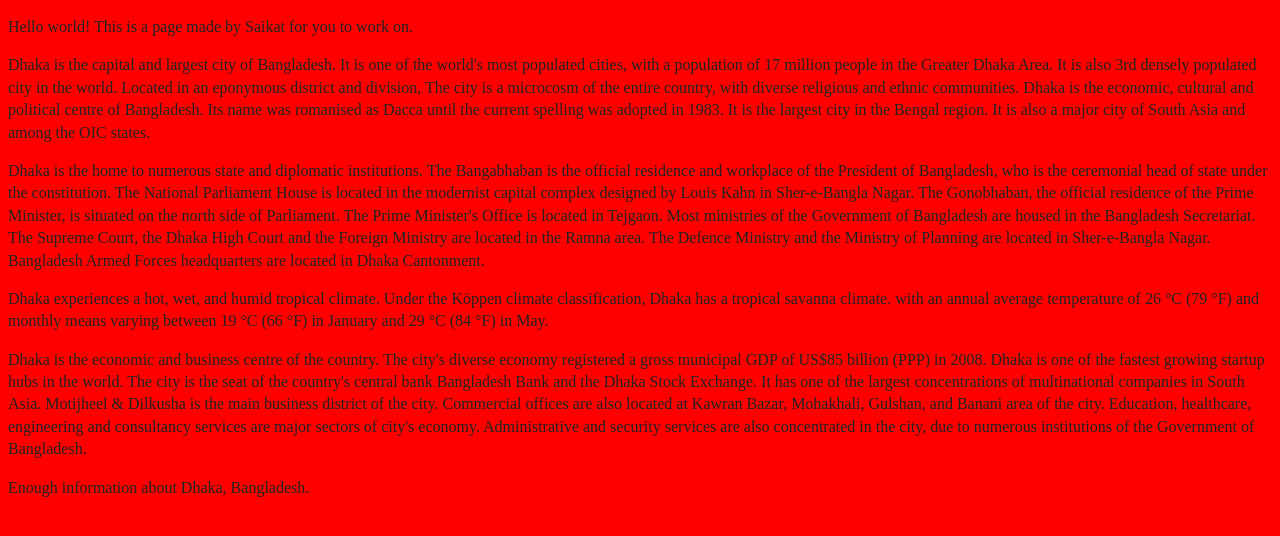
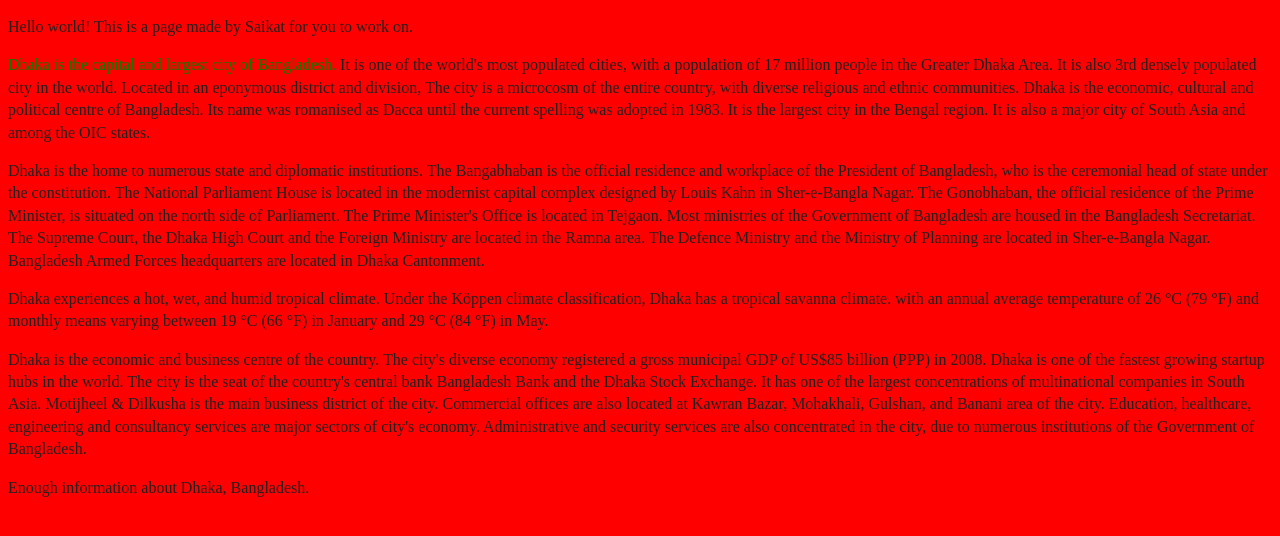
Before and after one commit to sodasmile/git-workshop, a plain HTML site: page src/index.html in a window 1280 px wide. Drawn offline with Linux system fonts and the light colour scheme.

Commit message:
Changing color to green

```diff
--- a/src/index.html
+++ b/src/index.html
@@ -8,7 +8,7 @@
     <body bgcolor="red">
         <p>Hello world! This is a page made by Saikat for you to work on.</p>
         <p>
-            Dhaka is the capital and largest city of Bangladesh.
+            <font color="green">Dhaka is the capital and largest city of Bangladesh.</font>
             It is one of the world's most populated cities, with a population of 17 million people
             in the Greater Dhaka Area.
             It is also 3rd densely populated city in the world.
```
